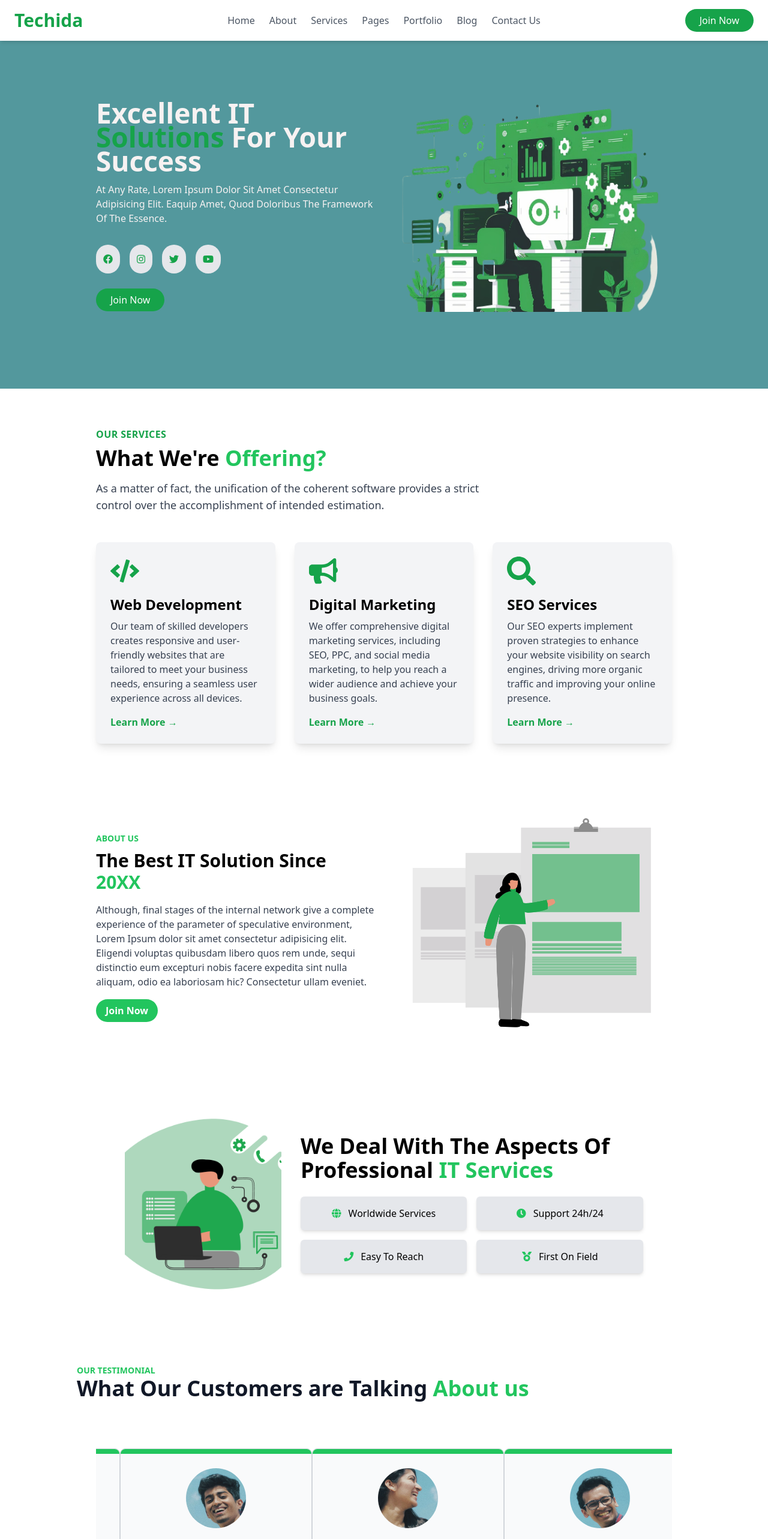
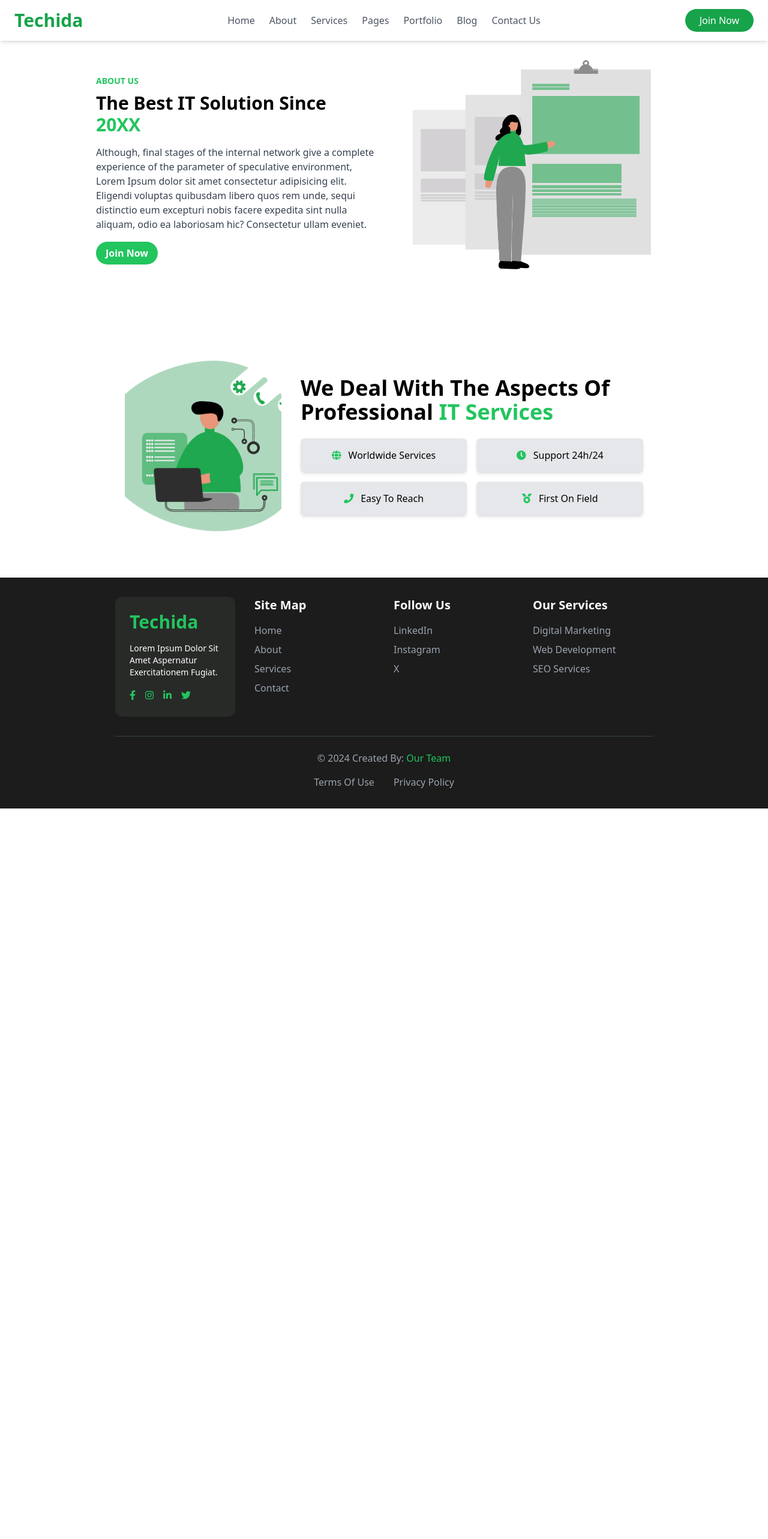
Before and after one commit to ashuilubajaj01/literate-chainsaw, a React (Create React App) app: page /about-us in a window 1280 px wide. Shown: the top 2566 px of the page at 60% size. After the commit the page ends 1348 px from the top, so only its background shows below. Built offline with nearby package versions, Linux system fonts and the light colour scheme.

Commit message:
add routings

```diff
--- a/src/App.js
+++ b/src/App.js
@@ -86,30 +86,26 @@
 
 import React from 'react';
 import Navbar from './components/navbar';
-import Page1 from './components/Page1';
-import TestimonialPage from './components/TestimonialPage';
-import Team from './components/Team';
-import Contact from './components/contact';
+import { BrowserRouter as Router, Route, Routes } from "react-router-dom";
+import Home from './components/Home';
+import AboutUsSection from './components/AboutUsSection';
 import ServicesSection from './components/ServicesSection';
-import AboutUsSection from './components/AboutUsSection';
-import Deal from './components/Deals';
-import FAQ from './components/FAQ';
 import Footer from './components/Footer';
 
 function App() {
 
   return(
     <>
+      <Router>
+        <Routes>
+          <Route  path='/' element={<Home />} />
+          <Route  path='/about-us' element={<AboutUsSection /> } />
+          <Route  path='/services' element={<ServicesSection />} />
+        </Routes>
+      </Router>
       <Navbar />
-      <Page1 />
-      <ServicesSection />
-      <AboutUsSection />
-      <Deal />
-      <TestimonialPage/>
-      <Team/>
-      <FAQ />
-      <Contact/>
       <Footer />
+
 
     </>
   )
--- a/src/components/AboutUsSection.js
+++ b/src/components/AboutUsSection.js
@@ -1,9 +1,11 @@
 import React from 'react';
 import aboutUsImage from '../images/aboutus.png';
+import Deal from './Deals';
 
 const AboutUsSection = () => {
     return (
-        <section className="container py-10 px-4 lg:px-40" id="about-us">
+        <>
+        <section className="container mt-10 py-10 px-4 lg:px-40" id="about-us">
             <div className="flex flex-col lg:flex-row items-center justify-center gap-8">
                 <div className="lg:w-1/2" data-aos="fade-right" data-aos-delay="100">
                     <span className="text-green-500 text-sm font-bold">ABOUT US</span>
@@ -23,6 +25,8 @@ const AboutUsSection = () => {
                 </div>
             </div>
         </section>
+        <Deal />
+        </>
     );
 };
 
--- /dev/null
+++ b/src/components/Home.js
@@ -0,0 +1,23 @@
+import React from 'react';
+import FirstPage from './Page1';
+import ServicesSection from './ServicesSection';
+import AboutUsSection from './AboutUsSection';
+import TestimonialPage from './TestimonialPage';
+import Team from './Team';
+import FAQ from './FAQ';
+import Contact from './contact';
+
+const Home = () => {
+    return(
+        <>
+            <FirstPage />
+            <ServicesSection />
+            <AboutUsSection />
+            <TestimonialPage/>
+            <Team/>
+            <FAQ />
+            <Contact/>
+        </>
+    )
+}
+export default Home;
--- a/src/components/ServicesSection.js
+++ b/src/components/ServicesSection.js
@@ -24,7 +24,7 @@ const services = [
 
 const ServicesSection = () => {
     return (
-        <section className="py-16 px-4 lg:px-40" id="services">
+        <section className="py-16 px-4 mt-10 lg:px-40" id="services">
             <div className="text-left mb-12">
                 <span className="text-green-600 font-bold uppercase tracking-wide">Our Services</span>
                 <h2 className="text-4xl font-bold mt-2">What We're <span className='text-green-500'>Offering?</span></h2>
--- a/src/components/navbar.js
+++ b/src/components/navbar.js
@@ -30,9 +30,9 @@ const Navbar = () => {
 
 
         <ul className={`hidden lg:flex space-x-6 text-gray-600 font-medium`}>
-          <li><a href="#" className="hover:text-green-600">Home</a></li>
-          <li><a href="#" className="hover:text-green-600">About</a></li>
-          <li><a href="#" className="hover:text-green-600">Services</a></li>
+          <li><a href="/" className="hover:text-green-600">Home</a></li>
+          <li><a href="/about-us" className="hover:text-green-600">About</a></li>
+          <li><a href="/services" className="hover:text-green-600">Services</a></li>
           <li><a href="#" className="hover:text-green-600">Pages</a></li>
           <li><a href="#" className="hover:text-green-600">Portfolio</a></li>
           <li><a href="#" className="hover:text-green-600">Blog</a></li>
@@ -49,9 +49,9 @@ const Navbar = () => {
       {isOpen && (
         <div className="lg:hidden">
           <ul className="flex flex-col space-y-4 mt-4 text-gray-600 font-medium bg-gray-50 bg-opacity-90 backdrop-filter backdrop-blur-md px-6 py-4 shadow-md">
-            <li><a href="#" className="hover:text-green-600">Home</a></li>
-            <li><a href="#" className="hover:text-green-600">About</a></li>
-            <li><a href="#" className="hover:text-green-600">Services</a></li>
+            <li><a href="/" className="hover:text-green-600">Home</a></li>
+            <li><a href="/about-us" className="hover:text-green-600">About</a></li>
+            <li><a href="/services" className="hover:text-green-600">Services</a></li>
             <li><a href="#" className="hover:text-green-600">Pages</a></li>
             <li><a href="#" className="hover:text-green-600">Portfolio</a></li>
             <li><a href="#" className="hover:text-green-600">Blog</a></li>
```
